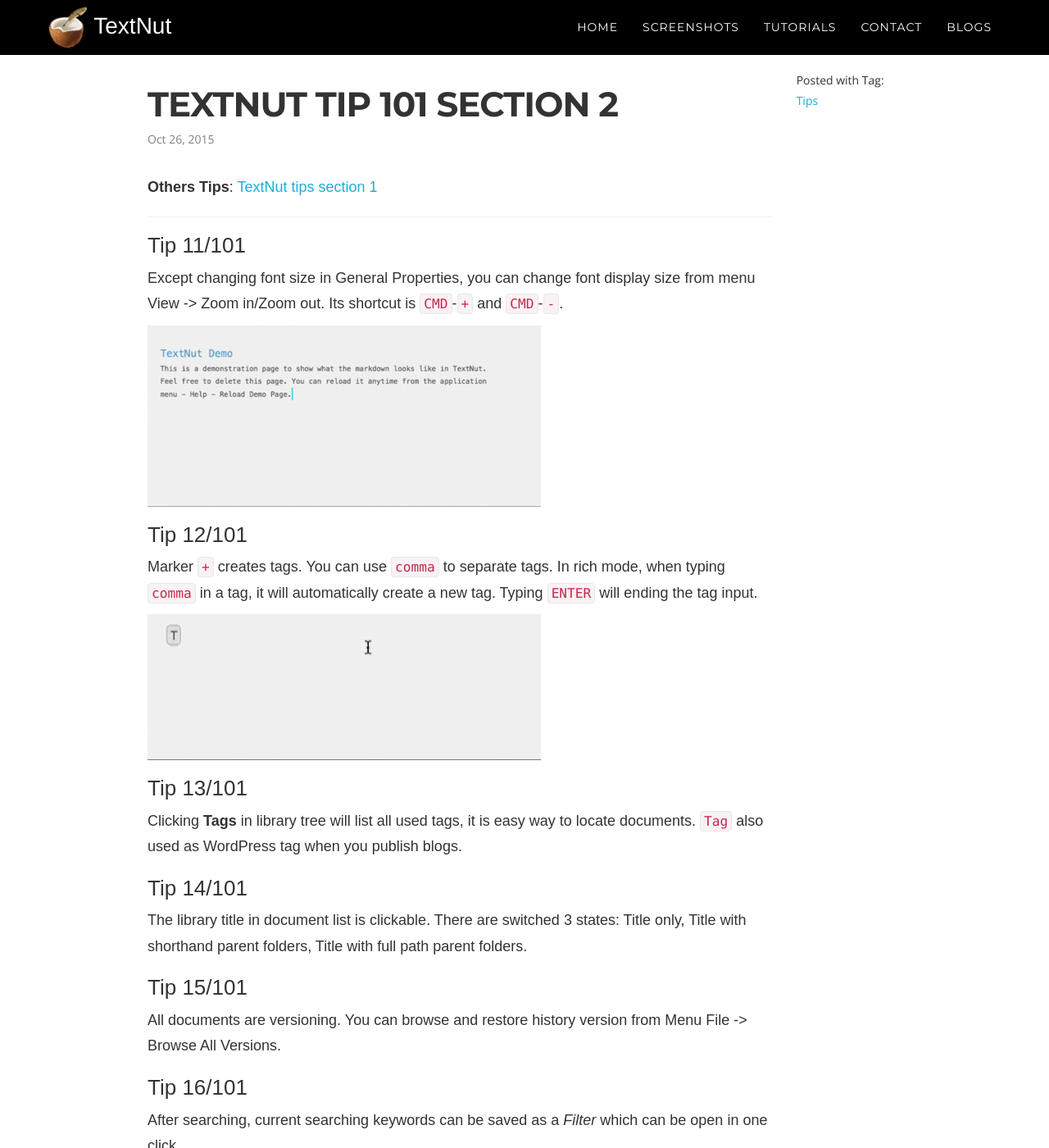
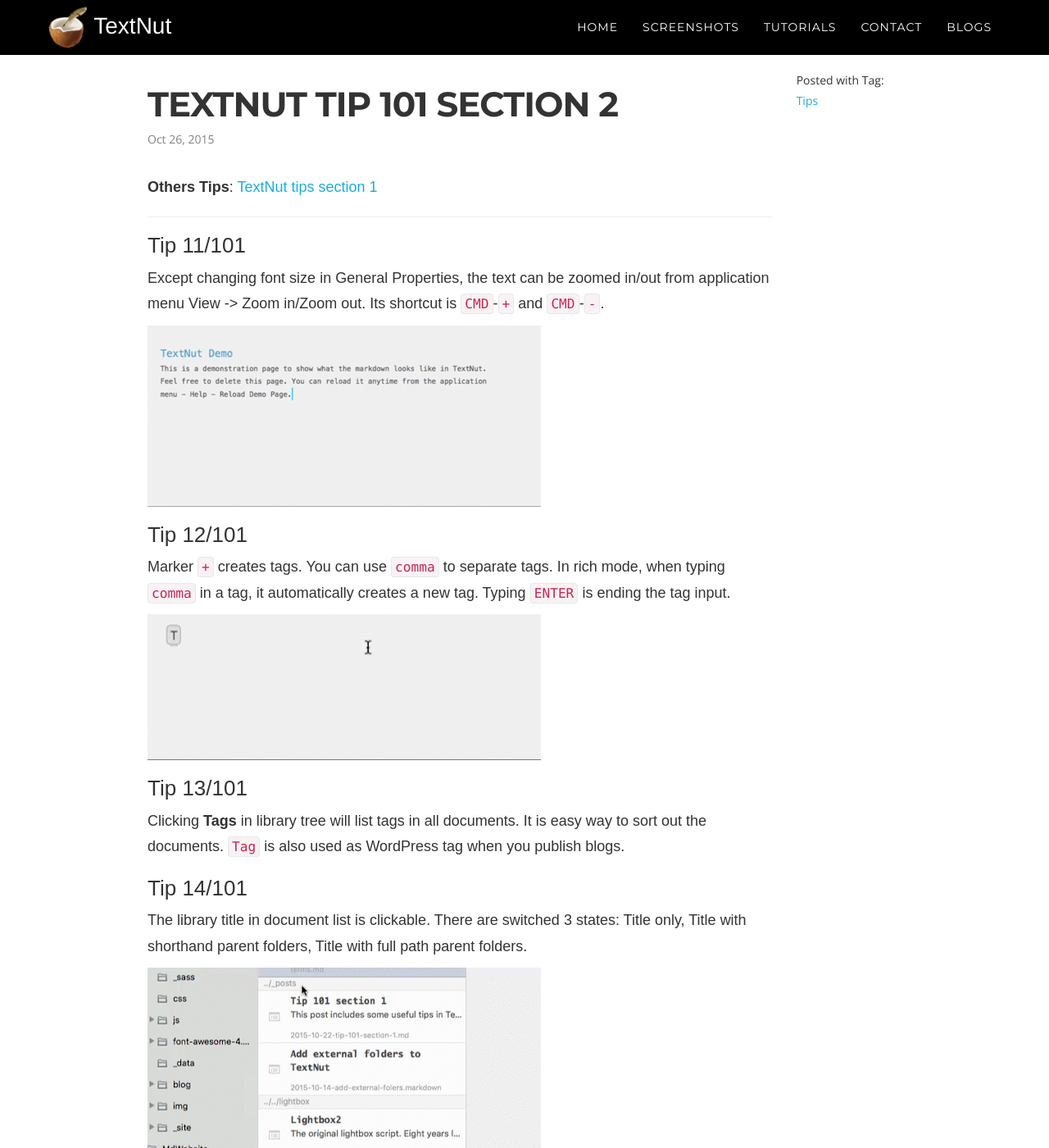
Before and after one commit to textnutwriter/textnutwriter.github.io, a Jekyll site: the page built from _posts/2015-10-25-textnut-tip-101-section-2.md, in a window 1280 px wide and 1400 px high. Shown: the whole window at 82% size. Built offline with Jekyll 4.4.1, drawn with Linux system fonts in a browser that asks for light colours; nearby versions of some CDN libraries; some web fonts are replaced; a script that is not in the unit is left out; comment, search, counter and statistics services are not loaded; some of the changed text lies outside the part shown.

Commit message:
revise words

```diff
--- a/_posts/2015-10-25-textnut-tip-101-section-2.md
+++ b/_posts/2015-10-25-textnut-tip-101-section-2.md
@@ -11,28 +11,30 @@
 ---
 
 ### Tip 11/101
-Except changing font size in General Properties, you can change font display size from menu View -> Zoom in/Zoom out.  Its shortcut is `CMD`-`+` and `CMD`-`-`.
+Except changing font size in General Properties, the text can be zoomed in/out from application menu View -> Zoom in/Zoom out.  Its shortcut is `CMD`-`+` and `CMD`-`-`.
 
 ![](<{{site_url}}/img/tips/tip11.gif>)
 
 
 ### Tip 12/101
-Marker `+` creates tags. You can use `comma` to separate tags. In rich mode, when typing `comma` in a tag, it will automatically create a new tag. Typing `ENTER` will ending the tag input.
+Marker `+` creates tags. You can use `comma` to separate tags. In rich mode, when typing `comma` in a tag, it automatically creates a new tag. Typing `ENTER` is ending the tag input.
 
 ![](<{{site_url}}/img/tips/tip12.gif>)
 
 
 ### Tip 13/101
-Clicking **Tags** in library tree will list all used tags, it is easy way to locate documents. `Tag` also used as WordPress tag when you publish blogs.
+Clicking **Tags** in library tree will list tags in all documents. It is easy way to sort out the documents. `Tag` is also used as WordPress tag when you publish blogs.
 
 ### Tip 14/101
 The library title in document list is clickable. There are switched 3 states: Title only, Title with shorthand parent folders, Title with full path parent folders.
 
+![](<{{site_url}}/img/tips/tip14.gif>)
+
 ### Tip 15/101
-All documents are versioning. You can browse and restore history version from Menu File -> Browse All Versions.
+All documents are versioning. Browsing the history version from application menu File -> Browse All Versions.
 
 ### Tip 16/101
-After searching, current searching keywords can be saved as a *Filter* which can be open in one click.
+At searching result, the searching keywords can be saved as a *Filter*.
 
 ### Tip 17/101
 The library can be exported into one file, either in Markdown, PDF, RTF or HTML format.
```
Also changed, not shown: _posts/2015-10-22-textnut-tip-101-section-1.md (+8 -8 lines).
